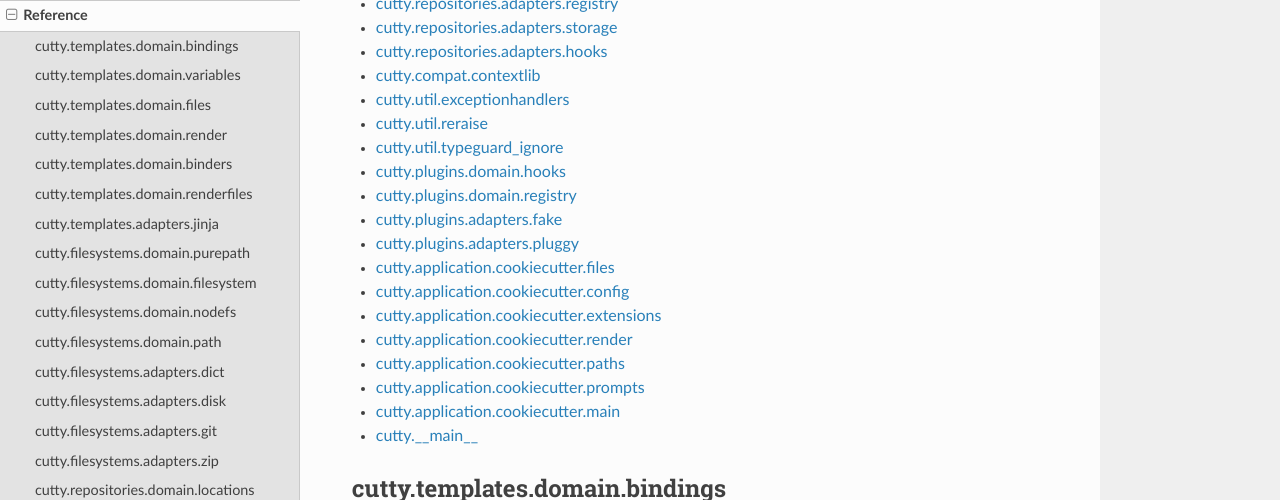
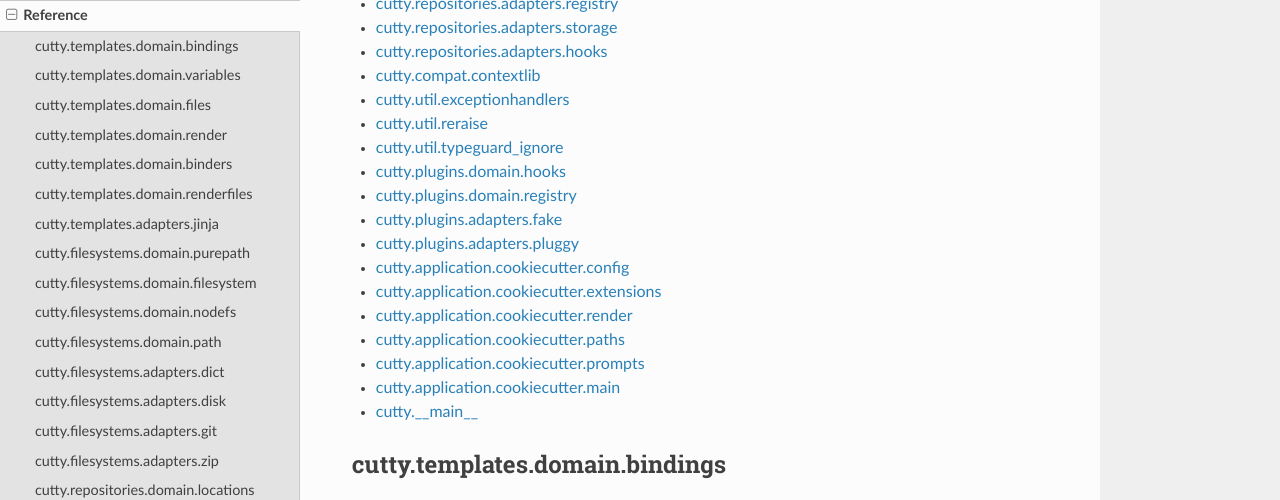
Before and after one commit to cjolowicz/cutty, a Sphinx documentation site: the page built from docs/reference.rst, in a window 1280 px wide and 900 px high, scrolled down 912 px, cut to the strip 0-500 px from the top of the window. Built offline with Sphinx 7.4.7 and the Read the Docs theme 2.0.0, drawn with Linux system fonts in a browser that asks for light colours; some of the changed text lies outside the part shown.

Commit message:
:books: [reference] Remove cutty.application.cookiecutter.files

```diff
--- a/docs/reference.rst
+++ b/docs/reference.rst
@@ -300,13 +300,6 @@
    :members:
 
 
-cutty.application.cookiecutter.files
-------------------------------------
-
-.. automodule:: cutty.application.cookiecutter.files
-   :members:
-
-
 cutty.application.cookiecutter.config
 -------------------------------------
 
```
